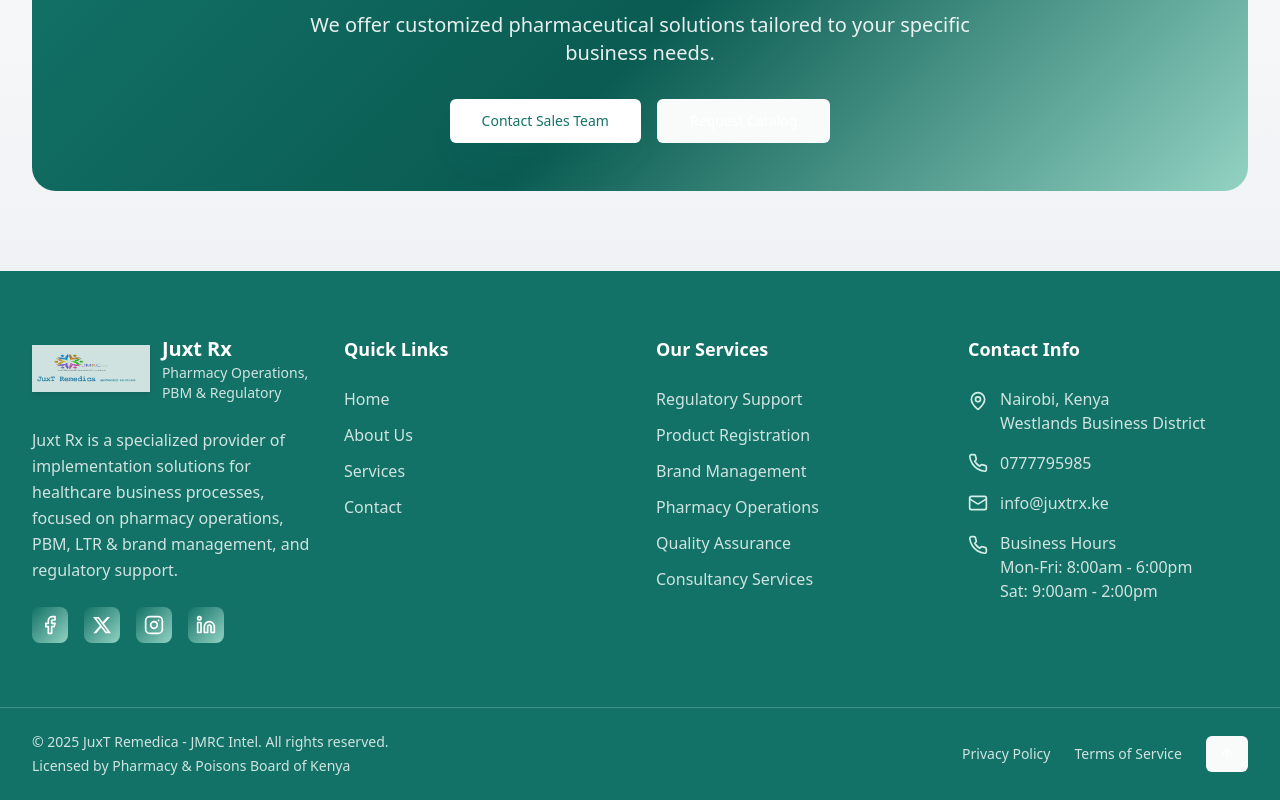
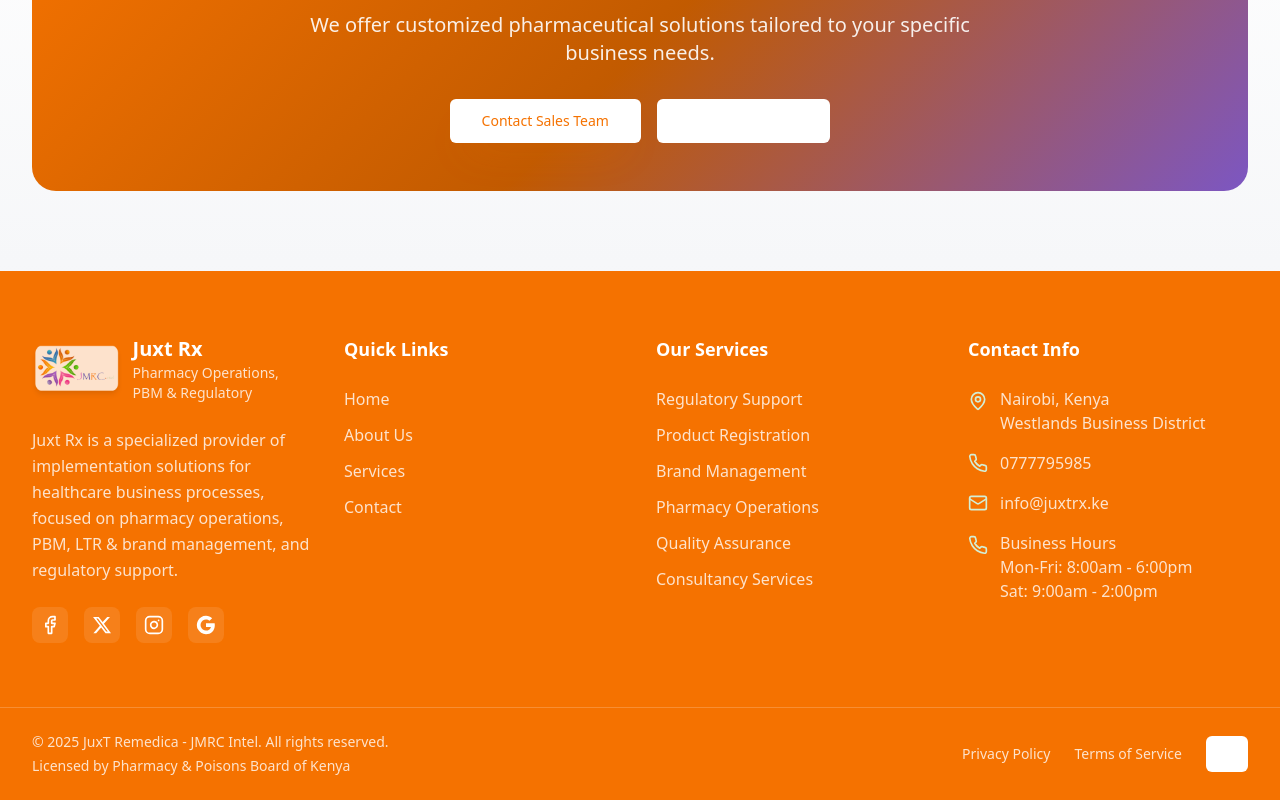
Before and after one commit to Police-Girl/juxtrx-revamp-hub, a React (Vite) app: page /shop in a window 1280 px wide. Shown: the part 1524-2324 px from the top of the page. Built offline with nearby package versions, Linux system fonts and the light colour scheme.

Commit message:
Frontend changes

```diff
--- a/src/components/Footer.tsx
+++ b/src/components/Footer.tsx
@@ -4,12 +4,11 @@ import {
   MapPin,
   Facebook,
   Instagram,
-  Linkedin,
   ArrowUp
 } from 'lucide-react';
 import { Button } from '@/components/ui/button';
 import { useNavigate, useLocation } from 'react-router-dom';
-const jmrcLogo = '/lovable-uploads/2e2a9a4d-0092-4ccf-b41a-e2a5197782fd.png';
+import jmrcLogo from '@/Images/new_logo.png';
 
 const Footer = () => {
   const navigate = useNavigate();
@@ -41,10 +40,10 @@ const Footer = () => {
   ];
 
   const socialLinks = [
-    { icon: <Facebook size={20} />, href: 'https://m.facebook.com/61551045025972/about/', label: 'Facebook' },
-    { icon: <svg width="20" height="20" viewBox="0 0 24 24" fill="currentColor"><path d="M18.244 2.25h3.308l-7.227 8.26 8.502 11.24H16.17l-5.214-6.817L4.99 21.75H1.68l7.73-8.835L1.254 2.25H8.08l4.713 6.231zm-1.161 17.52h1.833L7.084 4.126H5.117z"/></svg>, href: '#', label: 'X' },
-    { icon: <Instagram size={20} />, href: 'https://www.instagram.com/nourishandbloom1/?hl=en', label: 'Instagram' },
-    { icon: <Linkedin size={20} />, href: '#', label: 'LinkedIn' },
+    { icon: <Facebook size={20} />, href: 'https://rb.gy/6scfcg', label: 'Facebook' },
+    { icon: <svg width="20" height="20" viewBox="0 0 24 24" fill="currentColor"><path d="M18.244 2.25h3.308l-7.227 8.26 8.502 11.24H16.17l-5.214-6.817L4.99 21.75H1.68l7.73-8.835L1.254 2.25H8.08l4.713 6.231zm-1.161 17.52h1.833L7.084 4.126H5.117z"/></svg>, href: 'https://rb.gy/ga36sn', label: 'X' },
+    { icon: <Instagram size={20} />, href: 'https://rb.gy/u6vqks', label: 'Instagram' },
+    { icon: <svg width="20" height="20" viewBox="0 0 24 24" fill="currentColor"><path d="M22.56 12.25c0-.78-.07-1.53-.2-2.25H12v4.26h5.92c-.26 1.37-1.04 2.53-2.21 3.31v2.77h3.57c2.08-1.92 3.28-4.74 3.28-8.09z"/><path d="M12 23c2.97 0 5.46-.98 7.28-2.66l-3.57-2.77c-.98.66-2.23 1.06-3.71 1.06-2.86 0-5.29-1.93-6.16-4.53H2.18v2.84C3.99 20.53 7.7 23 12 23z"/><path d="M5.84 14.09c-.22-.66-.35-1.36-.35-2.09s.13-1.43.35-2.09V7.07H2.18C1.43 8.55 1 10.22 1 12s.43 3.45 1.18 4.93l2.85-2.22.81-.62z"/><path d="M12 5.38c1.62 0 3.06.56 4.21 1.64l3.15-3.15C17.45 2.09 14.97 1 12 1 7.7 1 3.99 3.47 2.18 7.07l3.66 2.84c.87-2.6 3.3-4.53 6.16-4.53z"/></svg>, href: 'https://rb.gy/8qi7g3', label: 'Google' },
   ];
 
   const scrollToTop = () => {
@@ -79,14 +78,10 @@ const Footer = () => {
                 <a
                   key={index}
                   href={social.href}
-                  className="p-2 rounded-lg transition-colors duration-200"
+                  className="p-2 rounded-lg bg-white/10 hover:bg-white/20 text-white transition-colors duration-200"
                   aria-label={social.label}
                   target="_blank"
                   rel="noopener noreferrer"
-                  style={{
-                    background: 'linear-gradient(135deg, hsl(var(--primary)), hsl(var(--secondary)))',
-                    color: 'white'
-                  }}
                 >
                   {social.icon}
                 </a>
--- a/src/index.css
+++ b/src/index.css
@@ -2,137 +2,131 @@
 @tailwind components;
 @tailwind utilities;
 
-/* Medical-themed design system with professional healthcare colors and gradients */
+/* Vibrant professional design with orange primary, green healthcare, purple premium */
 
 @layer base {
   :root {
-    /* Emerald Theme */
-    --background: 170 20% 98%;
-    --foreground: 180 25% 10%;
+    /* Clean White/Light Background */
+    --background: 0 0% 100%;
+    --foreground: 220 15% 12%;
 
     --card: 0 0% 100%;
-    --card-foreground: 210 30% 8%;
+    --card-foreground: 220 15% 12%;
 
     --popover: 0 0% 100%;
-    --popover-foreground: 210 30% 8%;
+    --popover-foreground: 220 15% 12%;
 
-    /* Primary - Emerald */
-    --primary: 173 72% 26%;
+    /* Primary - Orange #F57C00 */
+    --primary: 28 100% 48%;
     --primary-foreground: 0 0% 100%;
-    --primary-light: 165 55% 88%;
-    --primary-dark: 173 80% 20%;
+    --primary-light: 28 100% 90%;
+    --primary-dark: 28 100% 38%;
 
-    /* Secondary - Soft Mint */
-    --secondary: 165 42% 70%;
-    --secondary-foreground: 180 25% 12%;
-    --secondary-light: 165 45% 88%;
+    /* Secondary - Green #43A047 */
+    --secondary: 123 43% 44%;
+    --secondary-foreground: 0 0% 100%;
+    --secondary-light: 123 43% 88%;
 
-    /* Tertiary - Deep Teal */
-    --tertiary: 195 60% 36%;
+    /* Tertiary/Accent - Purple #7E57C2 */
+    --tertiary: 261 47% 55%;
     --tertiary-foreground: 0 0% 100%;
-    --tertiary-light: 195 55% 88%;
+    --tertiary-light: 261 47% 88%;
 
-    /* Neutral Medical Grays */
-    --muted: 170 20% 96%;
-    --muted-foreground: 170 12% 38%;
+    /* Neutral Grays */
+    --muted: 220 14% 96%;
+    --muted-foreground: 220 9% 46%;
 
-    --accent: 165 45% 95%;
-    --accent-foreground: 173 72% 26%;
+    --accent: 220 14% 96%;
+    --accent-foreground: 28 100% 48%;
 
     --destructive: 0 84% 60%;
     --destructive-foreground: 0 0% 100%;
 
-    --border: 210 15% 88%;
-    --input: 210 15% 88%;
-    --ring: 173 72% 26%;
+    --border: 220 13% 91%;
+    --input: 220 13% 91%;
+    --ring: 28 100% 48%;
 
-    /* Medical Gradients */
-    --gradient-primary: linear-gradient(135deg, hsl(var(--primary)), hsl(var(--secondary)));
-    --gradient-hero: linear-gradient(135deg, hsl(var(--primary)) 0%, hsl(var(--primary-dark)) 50%, hsl(var(--secondary)) 100%);
+    /* Vibrant Gradients */
+    --gradient-primary: linear-gradient(135deg, hsl(28 100% 48%), hsl(261 47% 55%));
+    --gradient-hero: linear-gradient(135deg, hsl(28 100% 48%) 0%, hsl(28 100% 38%) 50%, hsl(261 47% 55%) 100%);
+    --gradient-healthcare: linear-gradient(135deg, hsl(123 43% 44%), hsl(28 100% 48%));
     --gradient-card: linear-gradient(145deg, hsl(0 0% 100% / 0.8), hsl(0 0% 100% / 0.4));
-    --gradient-subtle: linear-gradient(180deg, hsl(var(--background)), hsl(210 20% 95%));
+    --gradient-subtle: linear-gradient(180deg, hsl(0 0% 100%), hsl(220 20% 97%));
 
-    /* Medical Shadows */
-    --shadow-soft: 0 2px 20px -5px hsl(var(--primary) / 0.1);
-    --shadow-medium: 0 8px 30px -8px hsl(var(--primary) / 0.15);
-    --shadow-strong: 0 20px 40px -15px hsl(var(--primary) / 0.2);
-    --shadow-glow: 0 0 30px hsl(var(--primary) / 0.3);
+    /* Shadows */
+    --shadow-soft: 0 2px 20px -5px hsl(28 100% 48% / 0.1);
+    --shadow-medium: 0 8px 30px -8px hsl(28 100% 48% / 0.15);
+    --shadow-strong: 0 20px 40px -15px hsl(28 100% 48% / 0.2);
+    --shadow-glow: 0 0 30px hsl(28 100% 48% / 0.3);
 
     --radius: 0.5rem;
 
     --sidebar-background: 0 0% 98%;
-
-    --sidebar-foreground: 240 5.3% 26.1%;
-
-    --sidebar-primary: 240 5.9% 10%;
-
-    --sidebar-primary-foreground: 0 0% 98%;
-
-    --sidebar-accent: 240 4.8% 95.9%;
-
-    --sidebar-accent-foreground: 240 5.9% 10%;
-
+    --sidebar-foreground: 220 15% 12%;
+    --sidebar-primary: 28 100% 48%;
+    --sidebar-primary-foreground: 0 0% 100%;
+    --sidebar-accent: 220 14% 96%;
+    --sidebar-accent-foreground: 28 100% 48%;
     --sidebar-border: 220 13% 91%;
-
-    --sidebar-ring: 217.2 91.2% 59.8%;
+    --sidebar-ring: 28 100% 48%;
   }
 
   .dark {
-    /* Dark Emerald Theme */
-    --background: 190 50% 6%;
-    --foreground: 200 12% 92%;
+    /* Dark Theme */
+    --background: 220 20% 8%;
+    --foreground: 220 12% 92%;
 
-    --card: 200 35% 9%;
-    --card-foreground: 200 12% 92%;
+    --card: 220 20% 10%;
+    --card-foreground: 220 12% 92%;
 
-    --popover: 200 35% 9%;
-    --popover-foreground: 200 12% 92%;
+    --popover: 220 20% 10%;
+    --popover-foreground: 220 12% 92%;
 
-    --primary: 173 72% 45%;
-    --primary-foreground: 190 50% 6%;
-    --primary-light: 165 55% 80%;
-    --primary-dark: 173 80% 32%;
+    --primary: 28 100% 55%;
+    --primary-foreground: 220 20% 8%;
+    --primary-light: 28 100% 80%;
+    --primary-dark: 28 100% 45%;
 
-    --secondary: 165 42% 60%;
-    --secondary-foreground: 190 50% 6%;
-    --secondary-light: 165 45% 80%;
+    --secondary: 123 43% 55%;
+    --secondary-foreground: 220 20% 8%;
+    --secondary-light: 123 43% 80%;
 
-    --tertiary: 195 60% 40%;
-    --tertiary-foreground: 190 50% 6%;
-    --tertiary-light: 195 55% 80%;
+    --tertiary: 261 47% 65%;
+    --tertiary-foreground: 220 20% 8%;
+    --tertiary-light: 261 47% 80%;
 
-    --muted: 200 25% 12%;
-    --muted-foreground: 195 12% 70%;
+    --muted: 220 20% 14%;
+    --muted-foreground: 220 12% 70%;
 
-    --accent: 195 25% 12%;
-    --accent-foreground: 173 72% 55%;
+    --accent: 220 20% 14%;
+    --accent-foreground: 28 100% 55%;
 
     --destructive: 0 70% 50%;
-    --destructive-foreground: 200 12% 92%;
+    --destructive-foreground: 220 12% 92%;
 
-    --border: 195 25% 14%;
-    --input: 195 25% 14%;
-    --ring: 173 72% 45%;
+    --border: 220 20% 18%;
+    --input: 220 20% 18%;
+    --ring: 28 100% 55%;
 
-    /* Dark Medical Gradients */
-    --gradient-primary: linear-gradient(135deg, hsl(var(--primary)), hsl(var(--secondary)));
-    --gradient-hero: linear-gradient(135deg, hsl(var(--primary)) 0%, hsl(var(--primary-dark)) 50%, hsl(var(--secondary)) 100%);
-    --gradient-card: linear-gradient(145deg, hsl(210 45% 8% / 0.8), hsl(210 45% 8% / 0.4));
-    --gradient-subtle: linear-gradient(180deg, hsl(var(--background)), hsl(210 50% 4%));
+    --gradient-primary: linear-gradient(135deg, hsl(28 100% 55%), hsl(261 47% 65%));
+    --gradient-hero: linear-gradient(135deg, hsl(28 100% 55%) 0%, hsl(28 100% 45%) 50%, hsl(261 47% 65%) 100%);
+    --gradient-healthcare: linear-gradient(135deg, hsl(123 43% 55%), hsl(28 100% 55%));
+    --gradient-card: linear-gradient(145deg, hsl(220 20% 10% / 0.8), hsl(220 20% 10% / 0.4));
+    --gradient-subtle: linear-gradient(180deg, hsl(220 20% 8%), hsl(220 20% 6%));
 
-    /* Dark Medical Shadows */
     --shadow-soft: 0 2px 20px -5px hsl(0 0% 0% / 0.3);
     --shadow-medium: 0 8px 30px -8px hsl(0 0% 0% / 0.4);
     --shadow-strong: 0 20px 40px -15px hsl(0 0% 0% / 0.5);
-    --shadow-glow: 0 0 30px hsl(var(--primary) / 0.4);
-    --sidebar-background: 240 5.9% 10%;
-    --sidebar-foreground: 240 4.8% 95.9%;
-    --sidebar-primary: 224.3 76.3% 48%;
+    --shadow-glow: 0 0 30px hsl(28 100% 55% / 0.4);
+
+    --sidebar-background: 220 20% 10%;
+    --sidebar-foreground: 220 12% 92%;
+    --sidebar-primary: 28 100% 55%;
     --sidebar-primary-foreground: 0 0% 100%;
-    --sidebar-accent: 240 3.7% 15.9%;
-    --sidebar-accent-foreground: 240 4.8% 95.9%;
-    --sidebar-border: 240 3.7% 15.9%;
-    --sidebar-ring: 217.2 91.2% 59.8%;
+    --sidebar-accent: 220 20% 14%;
+    --sidebar-accent-foreground: 220 12% 92%;
+    --sidebar-border: 220 20% 18%;
+    --sidebar-ring: 28 100% 55%;
   }
 }
 
@@ -145,7 +139,7 @@
     @apply bg-background text-foreground font-sans antialiased;
   }
 
-  /* Custom medical animations */
+  /* Custom animations */
   @keyframes pulse-soft {
     0%, 100% { opacity: 1; transform: scale(1); }
     50% { opacity: 0.8; transform: scale(1.05); }
@@ -161,7 +155,6 @@
     100% { opacity: 1; transform: translateX(0); }
   }
 
-  /* Medical themed utilities */
   .animate-pulse-soft {
     animation: pulse-soft 2s ease-in-out infinite;
   }
```
Also changed, not shown: 1 other file (tests, documents, lock files or other folders).
